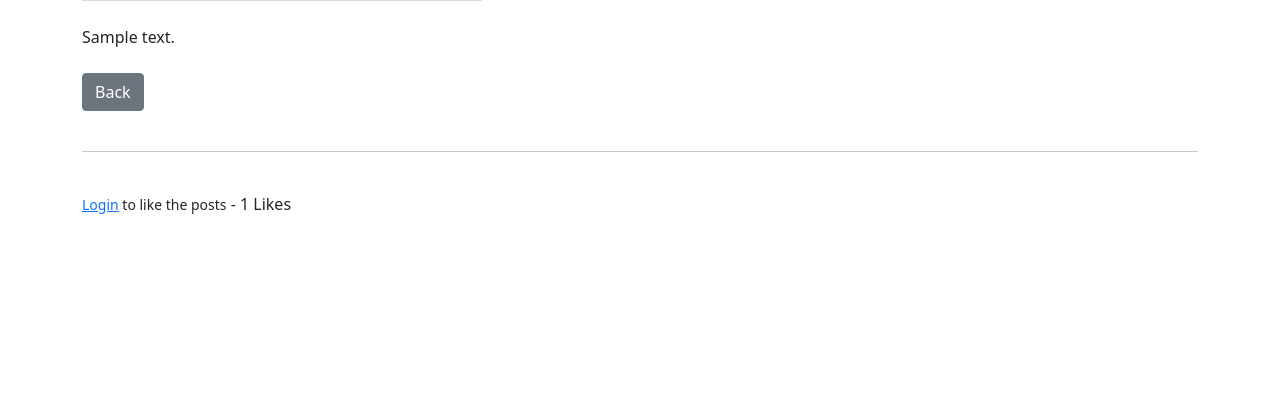
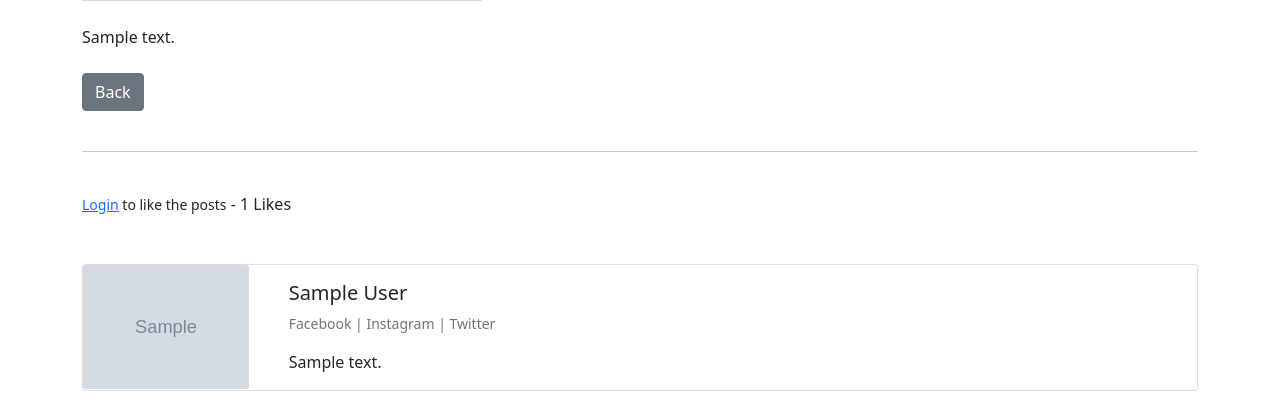
Before and after one commit to iSabbuGiri/Blog, a Django app: template theblog/templates/article_details.html in a window 1280 px wide. Shown: the part 540-947 px from the top of the page. Before the commit the page ends 754 px from the top, so only its background shows below. Run offline with Django 3.2, Linux system fonts and the light colour scheme; the template is opened without the code that fills it: most values are stand-ins (such as "Sample title", 1, 10 or a date in 2020); grey boxes marked "Sample" are stand-in pictures.

Commit message:
added profile pic and social media field

```diff
--- a/ablog/urls.py
+++ b/ablog/urls.py
@@ -24,4 +24,4 @@ urlpatterns = [
     path('', include('theblog.urls')),
     path('members/', include('django.contrib.auth.urls')),
     path('members/', include('members.urls')),
-]+ static(settings.MEDIA_URL, document_root=settings.MEDIA_ROOT)
+]+  static(settings.MEDIA_URL, document_root=settings.MEDIA_ROOT)
--- a/theblog/models.py
+++ b/theblog/models.py
@@ -15,13 +15,17 @@ class Category(models.Model):
        # return reverse('article-detail',args=(str(self.id)))
        return reverse('home')
 
-
 class Profile(models.Model):
     user = models.OneToOneField(User, null=True, on_delete=models.CASCADE)
     bio = models.TextField()
+    profile_pic = models.ImageField(null=True, blank=True, upload_to='images/profile/')
+    facebook_url = models.CharField(max_length=255, null=True, blank=True)
+    instagram_url = models.CharField(max_length=255, null=True, blank=True)
+    twitter_url = models.CharField(max_length=255, null=True, blank=True)
 
     def __str__(self):
         return str(self.user)
+
 
 class Post(models.Model):
     title = models.CharField(max_length=255)
--- a/theblog/templates/article_details.html
+++ b/theblog/templates/article_details.html
@@ -46,6 +46,36 @@
        - {{total_likes}} Likes
  </form>
 
+ <br/><br/>
+
+ <div class="card mb-3">
+   <div class="row no-gutters">
+     <div class="col-md-2">
+       <img src="{{ post.author.profile.profile_pic.url}}" class="card-img"  >
+     </div>
+     <div class="col-md-10">
+       <div class="card-body">
+         <h5 class="card-title">{{post.author}}</h5>
+         <p class="small text-muted">
+            {% if post.author.profile.facebook_url %}
+            <a href="{{post.author.profile.facebook_url}}"></a>Facebook
+            {% endif %}
+
+            {% if post.author.profile.instagram_url %}
+            | <a href="{{post.author.profile.instagram_url}}"></a> Instagram
+            {% endif %}
+
+            {% if post.author.profile.twitter_url %}
+            | <a href="{{post.author.profile.twitter_url}}"></a> Twitter</p>
+            {% endif %}
+
+         <p class="card-text">{{post.author.profile.bio}}</p>
+
+       </div>
+     </div>
+   </div>
+ </div>
+
 
 
 
```
Also changed, not shown: db.sqlite3, media/images/profile/Profile-Image.png (added), media/images/profile/profile_pic.png (added), media/images/profile/profile_pic_tXwFbUm.png (added), theblog/migrations/0011_auto_20210506_1551.py (added), theblog/migrations/0012_auto_20210506_1628.py (added), theblog/migrations/0013_auto_20210506_1634.py (added).
